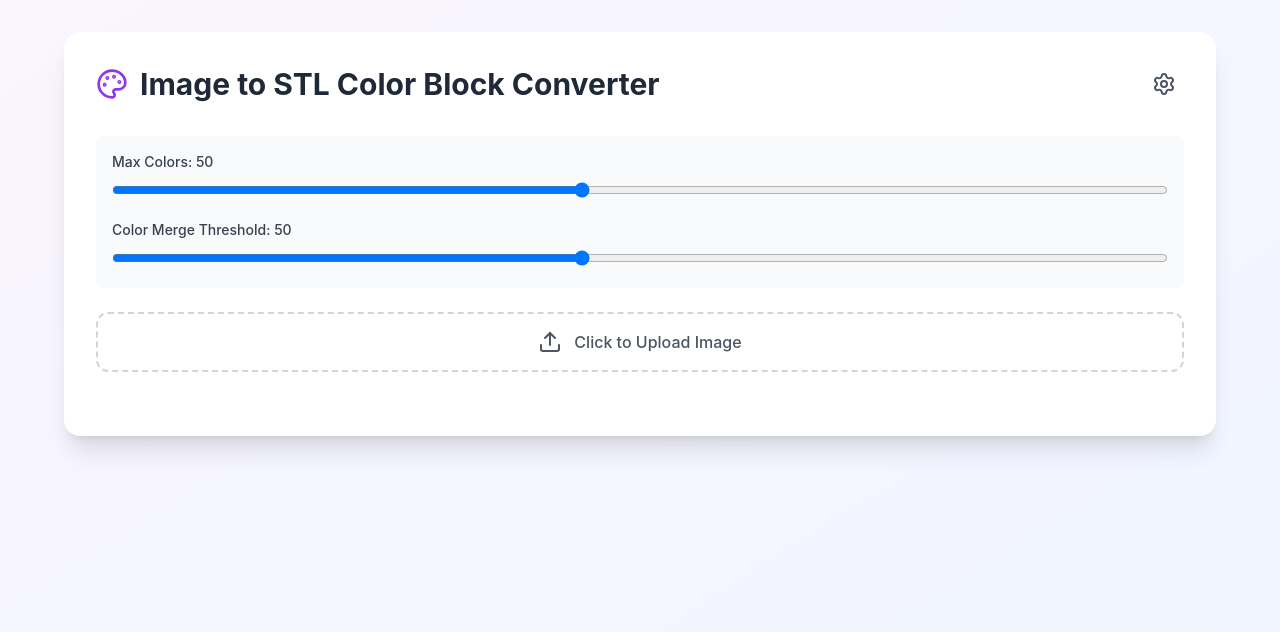
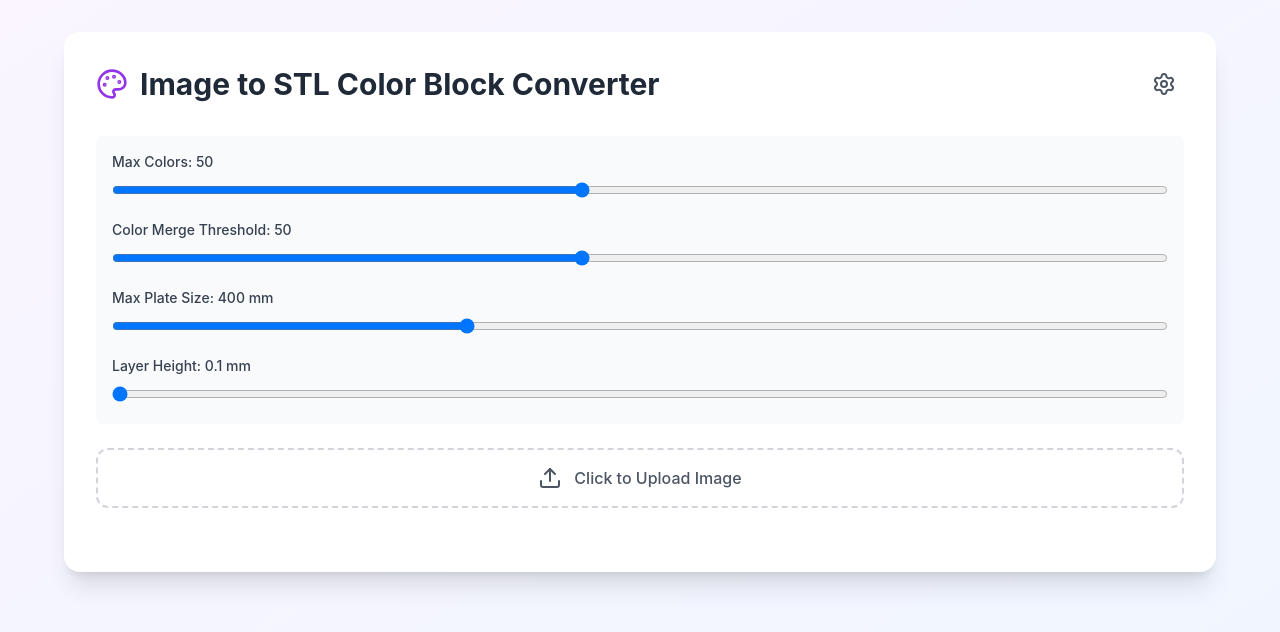
Before and after one commit to garnetlyx/tinting-voxel, a React (Vite) app: page / in a window 1280 px wide. Both pictures are taken after a click on the button 1164 px from the left and 84 px from the top of the page. Shown: the top 632 px of the page. Built offline with nearby package versions, Linux system fonts and the light colour scheme.

Commit message:
add param

```diff
--- a/src/image_to_stl_converter.tsx
+++ b/src/image_to_stl_converter.tsx
@@ -3,12 +3,13 @@ import { Upload, Download, Settings, Palette } from 'lucide-react';
 
 const ImageToSTLConverter = () => {
   const [image, setImage] = useState(null);
-  const [originalImage, setOriginalImage] = useState(null);
   const [processing, setProcessing] = useState(false);
   const [colorBlocks, setColorBlocks] = useState([]);
   const [processedImageUrl, setProcessedImageUrl] = useState(null);
   const [maxColors, setMaxColors] = useState(50);
   const [colorThreshold, setColorThreshold] = useState(50);
+  const [maxLength, setMaxLength] = useState(400);
+  const [layerHeight, setLayerDepth] = useState(0.1);
   const [showSettings, setShowSettings] = useState(false);
   const canvasRef = useRef(null);
   const previewCanvasRef = useRef(null);
@@ -47,7 +48,7 @@ const ImageToSTLConverter = () => {
       b: Math.round(cluster.reduce((sum, c) => sum + c.b, 0) / cluster.length),
       count: cluster.reduce((sum, c) => sum + c.count, 0),
       pixels: cluster.flatMap(c => c.pixels)
-    }
+    };
   };
 
   // Merge similar colors
@@ -147,8 +148,7 @@ const ImageToSTLConverter = () => {
     const ctx = canvas.getContext('2d');
 
     // Resize for processing
-    const maxDim = 400;
-    const scale = Math.min(maxDim / img.width, maxDim / img.height);
+    const scale = Math.min(maxLength / img.width, maxLength / img.height);
     canvas.width = img.width * scale;
     canvas.height = img.height * scale;
 
@@ -271,8 +271,7 @@ const ImageToSTLConverter = () => {
 
   // Generate STL file content
   const generateSTL = (color, width, height) => {
-    const path = generateSVGPath(color.pixels, width, height);
-    const depth = 2; // STL depth in mm
+    // const path = generateSVGPath(color.pixels, width, height);
 
     let stl = 'solid colorblock\n';
 
@@ -280,7 +279,7 @@ const ImageToSTLConverter = () => {
     color.pixels.forEach(({ x, y }) => {
       const x1 = x, x2 = x + 1;
       const y1 = y, y2 = y + 1;
-      const z1 = 0, z2 = depth;
+      const z1 = 0, z2 = layerHeight;
 
       // Top face
       stl += `facet normal 0 0 1\n  outer loop\n`;
@@ -541,6 +540,32 @@ const ImageToSTLConverter = () => {
                   className="w-full"
                 />
               </div>
+              <div>
+                <label className="block text-sm font-medium text-gray-700 mb-2">
+                  Max Plate Size: {maxLength} mm
+                </label>
+                <input
+                  type="range"
+                  min="100"
+                  max="1000"
+                  value={maxLength}
+                  onChange={(e) => setMaxLength(parseInt(e.target.value))}
+                  className="w-full"
+                />
+              </div>
+              <div>
+                <label className="block text-sm font-medium text-gray-700 mb-2">
+                  Layer Height: {layerHeight} mm
+                </label>
+                <input
+                  type="range"
+                  min="0.04"
+                  max="0.28"
+                  value={layerHeight}
+                  onChange={(e) => setLayerDepth(parseFloat(e.target.value))}
+                  className="w-full"
+                />
+              </div>
               {image && (
                 <button
                   onClick={() => processImage(image)}
@@ -671,8 +696,8 @@ const ImageToSTLConverter = () => {
             </div>
           )}
         </div>
-      </div>
-    </div>
+      </div >
+    </div >
   );
 };
 
```
Also changed, not shown: example.png (added).
